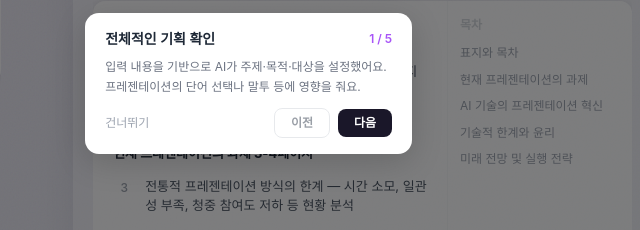
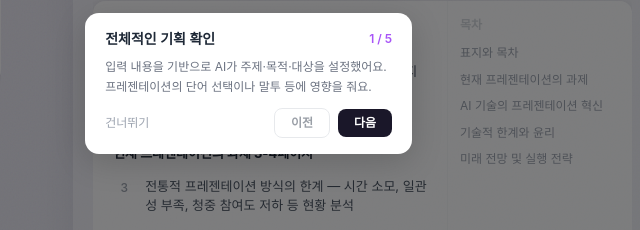
Before and after one commit to ijiwork3/aip-chat-tutorial-poc, a plain HTML site: page index.html in a window 1280 px wide. Shown: the part 257-487 px from the top of the page, 548-1188 px from the left. Drawn offline with nearby package versions, Linux system fonts and the light colour scheme.

Commit message:
Update index.html

```diff
--- a/index.html
+++ b/index.html
@@ -377,7 +377,7 @@ const steps = [
   {
     targetId: 'panelL1',
     title: '전체적인 기획 확인',
-    body: '입력 내용을 기반으로 AI가 주제·목적·대상을 설정했어요.\n프레젠테이션의 단어 선택나 말투 등에 영향을 줘요.',
+    body: '입력 내용을 기반으로 AI가 주제·목적·대상을 설정했어요.\n프레젠테이션의 단어 선택이나 말투 등에 영향을 줘요.',
     position: 'bottom', label: '1 / 5'
   },
   {
```
